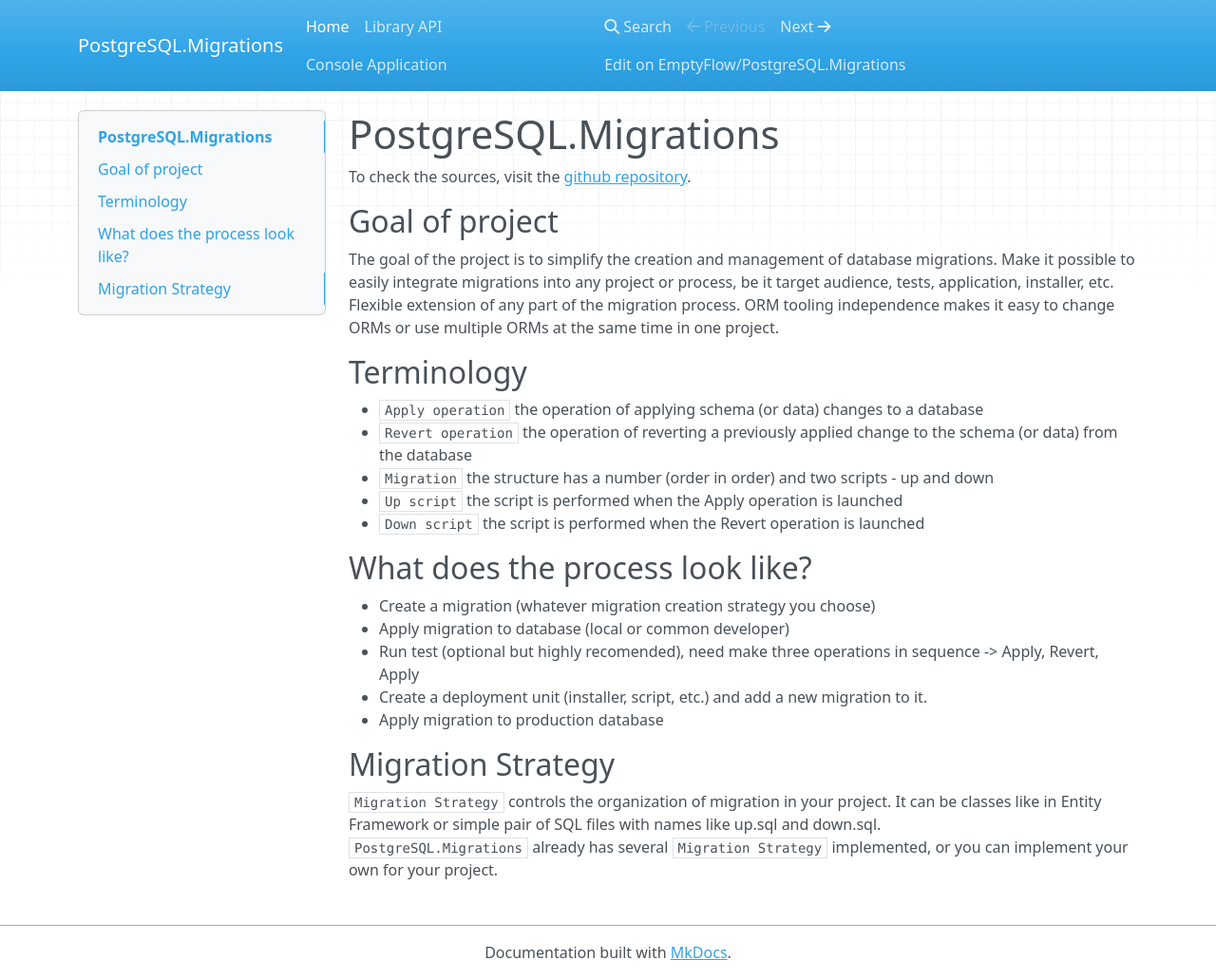
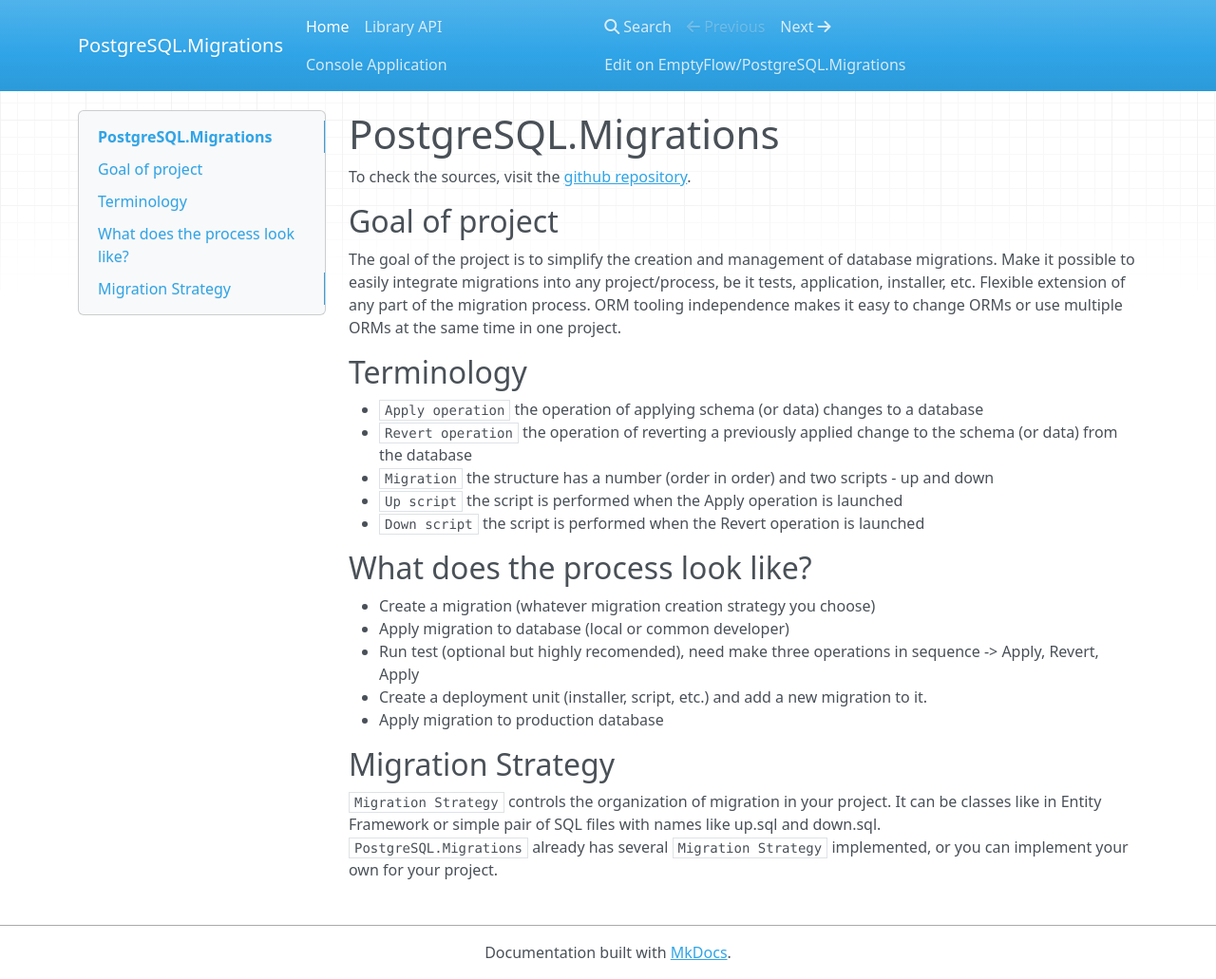
Before and after one commit to EmptyFlow/PostgreSQL.Migrations, an MkDocs documentation site: the page built from docs/index.md, in a window 1280 px wide and 1031 px high. Shown: the whole window at 95% size. Built offline with MkDocs 1.6.1, drawn with Linux system fonts in a browser that asks for light colours; nearby versions of some CDN libraries.

Commit message:
> Fix absurd phrase

```diff
--- a/docs/index.md
+++ b/docs/index.md
@@ -5,7 +5,7 @@
 ## Goal of project
 
 The goal of the project is to simplify the creation and management of database migrations.
-Make it possible to easily integrate migrations into any project or process, be it target audience, tests, application, installer, etc.
+Make it possible to easily integrate migrations into any project/process, be it tests, application, installer, etc.
 Flexible extension of any part of the migration process.
 ORM tooling independence makes it easy to change ORMs or use multiple ORMs at the same time in one project.
 
```
